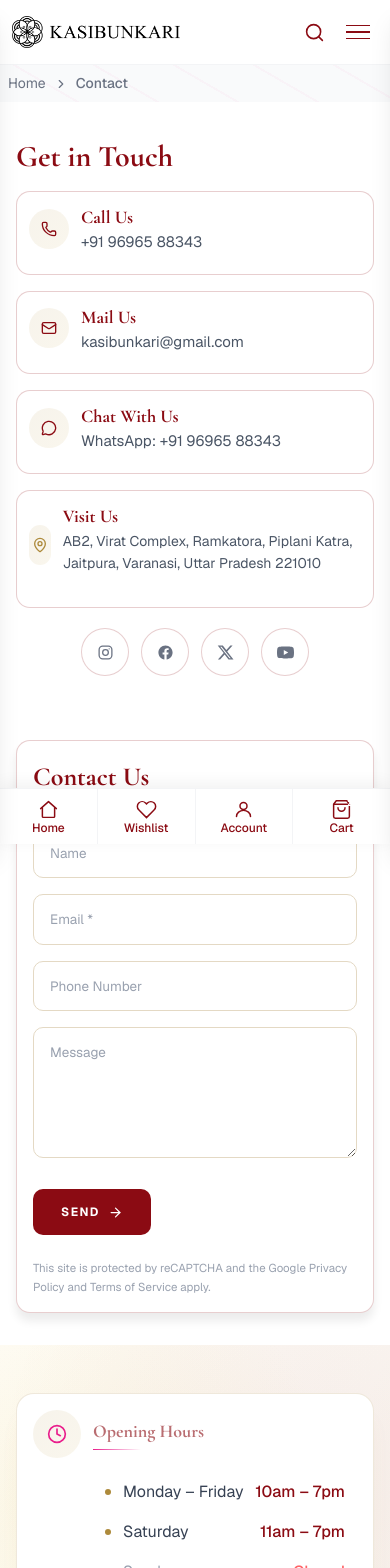
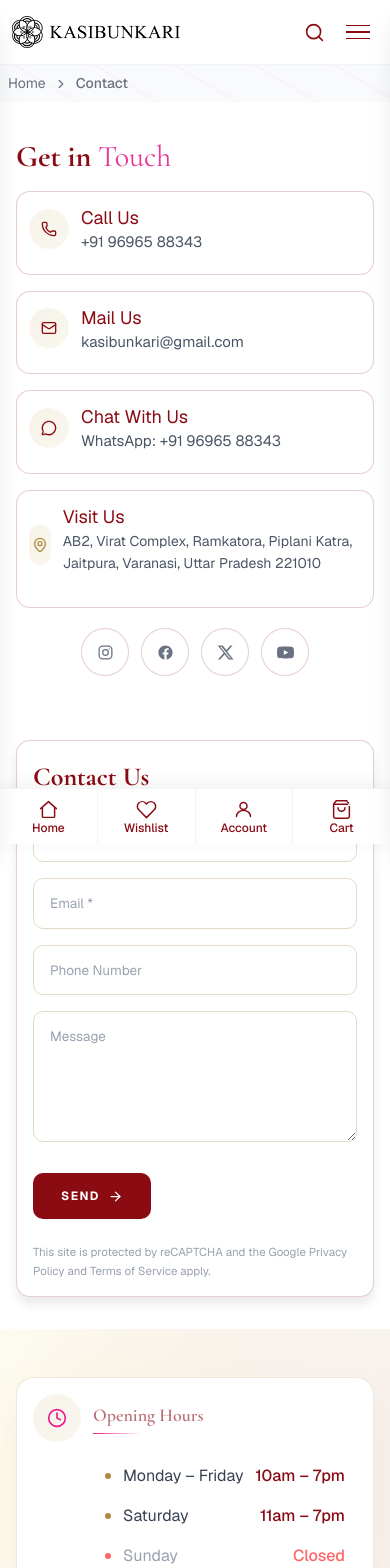
Before and after one commit to rahulkumar-9997/kashi-bunkari, a Next.js app: page /contact-us in a window 390 px wide. Shown: the top 1568 px of the page. Built offline with nearby package versions, Linux system fonts and the light colour scheme.

Commit message:
contact us page

```diff
--- a/src/app/about-us/AboutUsPage.tsx
+++ b/src/app/about-us/AboutUsPage.tsx
@@ -212,11 +212,11 @@ export default function AboutUsPage() {
                 {/* Right - Content */}
                 <div className="lg:pl-4">
                 <div className="inline-flex items-center gap-3 mb-4">
-                    <span className="w-10 h-[2px] bg-linear-to-r from-transparent to-[#AD8A3B]" />
+                    <span className="w-10 h-0.5 bg-linear-to-r from-transparent to-[#AD8A3B]" />
                     <span className="font-sans text-[10px] sm:text-[11px] font-bold uppercase tracking-[0.24em] text-pink-700">
                     Our Story
                     </span>
-                    <span className="w-10 h-[2px] bg-linear-to-l from-transparent to-[#AD8A3B]" />
+                    <span className="w-10 h-0.5 bg-linear-to-l from-transparent to-[#AD8A3B]" />
                 </div>
                 {/* Main Heading */}
                 <Heading
--- a/src/app/contact-us/ContactUsPage.tsx
+++ b/src/app/contact-us/ContactUsPage.tsx
@@ -12,7 +12,7 @@ import {
 } from "lucide-react";
 import Breadcrumb from "@/components/Breadcrumb/Breadcrumb";
 import ContactForm from "@/components/Form/ContactForm";
-
+import Heading from "@/components/Heading/Heading";
 const InstagramIcon = ({ size = 16 }: { size?: number }) => (
   <svg
     width={size}
@@ -84,9 +84,13 @@ export default function ContactUsPage() {
         <div className="w-full max-w-7xl relative mx-auto lg:py-10 md:py-11 sm:py-12 py-8 md:px-0 px-4">
           <div className="grid grid-cols-1 lg:grid-cols-2 gap-8 lg:gap-12">
             <div>
-              <h2 className="font-serif text-[30px] sm:text-[34px] font-bold text-maroon mb-3">
-                Get in Touch
-              </h2>
+                <Heading
+                    level={1}
+                    text='Get in <span class="text-magenta/90 font-medium">Touch</span>'
+                    className="font-serif text-[30px] sm:text-[34px] font-bold text-maroon mb-3"
+                    decorator="none"
+                    allowHTML
+                />
               <div className="space-y-4">
                 <div className="group rounded-xl px-3 py-3 bg-white border border-maroon/20">
                   <div className="flex items-center gap-3 mb-2">
@@ -94,9 +98,9 @@ export default function ContactUsPage() {
                       <Phone size={16} className="text-maroon" />
                     </div>
                     <div>
-                      <h6 className="font-sans text-[18px] font-bold text-maroon">
+                      <span className="font-sans text-[18px] font-normal text-maroon">
                         Call Us
-                      </h6>
+                      </span>
                       <a
                         href="tel:+919696588343"
                         className="block font-sans text-[15px] text-gray-600 hover:text-[#AD8A3B] transition-colors"
@@ -112,9 +116,9 @@ export default function ContactUsPage() {
                       <Mail size={16} className="text-maroon" />
                     </div>
                     <div>
-                      <h6 className="font-sans text-[18px] font-bold text-maroon">
+                      <span className="font-sans text-[18px] font-normal text-maroon">
                         Mail Us
-                      </h6>
+                      </span>
                       <a
                         href="mailto:kasibunkari@gmail.com"
                         className="block font-sans text-[15px] text-gray-600 hover:text-[#AD8A3B] transition-colors"
@@ -131,9 +135,9 @@ export default function ContactUsPage() {
                       <MessageCircle size={16} className="text-maroon" />
                     </div>
                     <div>
-                      <h6 className="font-sans text-[18px] font-bold text-maroon">
+                      <span className="font-sans text-[18px] font-normal text-maroon">
                         Chat With Us
-                      </h6>
+                      </span>
                       <a
                         href="https://wa.me/919696588343"
                         target="_blank"
@@ -151,9 +155,9 @@ export default function ContactUsPage() {
                       <MapPin size={16} className="text-[#AD8A3B]" />
                     </div>
                     <div>
-                      <h6 className="font-sans text-[18px] font-bold text-maroon">
+                      <span className="font-sans text-[18px] font-normal text-maroon">
                         Visit Us
-                      </h6>
+                      </span>
                       <p className="font-sans text-[14px] text-gray-600 leading-relaxed mb-3">
                         AB2, Virat Complex, Ramkatora, Piplani Katra, Jaitpura,
                         Varanasi, Uttar Pradesh 221010
@@ -167,9 +171,13 @@ export default function ContactUsPage() {
             <div className="relative">
               <div className="relative rounded-xl shadow-[0_8px_10px_rgb(0,0,0,0.08)] px-4 py-4 bg-white border border-maroon/20 overflow-hidden">
                 <div className="relative">
-                  <h2 className="font-serif text-[26px] sm:text-[30px] font-bold text-maroon mb-8">
-                    Contact Us
-                  </h2>
+                    <Heading
+                    level={2}
+                    text='Contact Us'
+                    className="font-serif text-[26px] sm:text-[30px] font-bold text-maroon mb-4"
+                    decorator="none"
+                    allowHTML
+                    />
                   <ContactForm />
                 </div>
               </div>
@@ -189,9 +197,13 @@ export default function ContactUsPage() {
                                     <Clock size={20} className="text-magenta" />
                                 </div>
                             <div>
-                            <h6 className="font-sans text-[18px] font-bold text-maroon/60">
-                                Opening Hours
-                            </h6>
+                            <Heading
+                            level={3}
+                            text='Opening Hours'
+                            className="font-sans text-[18px] font-bold text-maroon/60"
+                            decorator="none"
+                            allowHTML
+                            />
                             <div className="w-12 h-px bg-linear-to-r from-magenta to-transparent mt-1" />
                         </div>
                         </div>
--- a/src/app/contact-us/page.tsx
+++ b/src/app/contact-us/page.tsx
@@ -1,4 +1,3 @@
-// src/app/contact/page.tsx
 import type { Metadata } from "next";
 import ContactUsPage from "./ContactUsPage";
 
--- a/src/components/AboutUs.tsx
+++ b/src/components/AboutUs.tsx
@@ -100,11 +100,11 @@ export default function AboutUs() {
               </span>
             </div>
             <Heading
-                level={2}
-                text="Where Tradition Meets <span style='background: linear-gradient(135deg, #8b1a34, #e91e8c); -webkit-background-clip: text; -webkit-text-fill-color: transparent; font-style: italic; font-weight: 300;'>Elegance</span>"
-                allowHTML
-                className="text-maroon leading-[1.1] tracking-tight mb-3.5"
-                decorator="none"
+              level={2}
+              text='Where Tradition Meets <span class="bg-[linear-gradient(135deg,#8b1a34,#e91e8c)] bg-clip-text text-transparent italic font-light">Elegance</span>'
+              allowHTML
+              className="text-maroon leading-[1.1] tracking-tight mb-3.5"
+              decorator="none"
             />
             <p className="font-sans text-[16px] text-gray-400 mt-3 tracking-wid leading-[1.8] mb-5">
               Master artisans of Varanasi craft each piece with centuries-old
```
